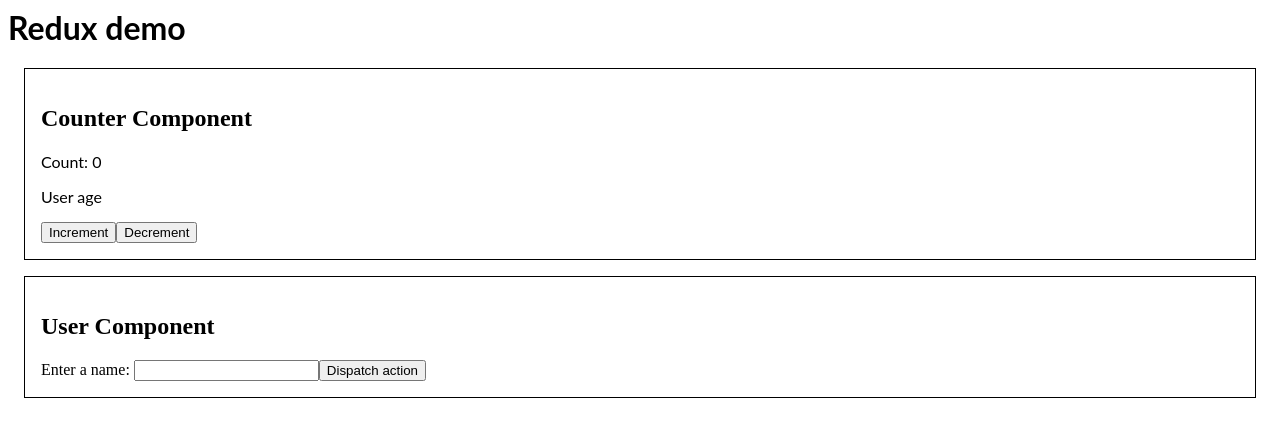
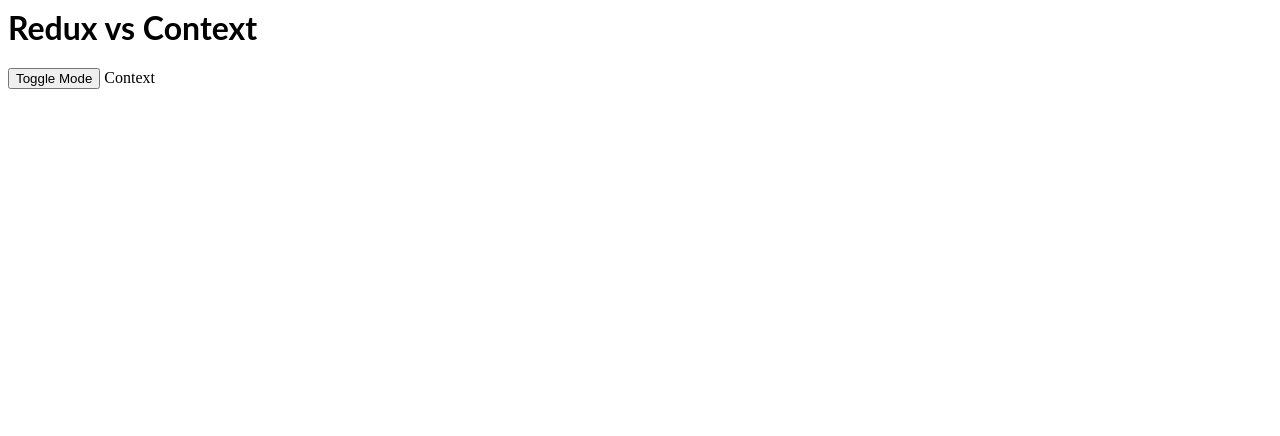
Before and after one commit to achaljain/redux-demo-stackblitz, a React (Create React App) app: page / in a window 1280 px wide. Shown: the top 436 px of the page. Built offline with nearby package versions, Linux system fonts and the light colour scheme.

Commit message:
2 files modified, 5 added, 4 deleted

```diff
--- a/package.json
+++ b/package.json
@@ -6,7 +6,8 @@
     "react": "^17.0.2",
     "react-dom": "^17.0.2",
     "react-redux": "^7.2.1",
-    "redux": "^4.1.1"
+    "redux": "^4.1.1",
+    "smart-context": "^2.1.0"
   },
   "scripts": {
     "start": "react-scripts start",
--- a/src/App.js
+++ b/src/App.js
@@ -1,19 +1,19 @@
-import React from 'react';
-import { Provider } from 'react-redux';
-import configureStore from './store';
-import Counter from './counter';
-import User from './user';
+import React, { useState } from 'react';
+import ReduxApp from './redux';
 
 import './style.css';
 
 export default function App() {
+  const [toggle, setToggle] = useState(false);
+
   return (
-    <Provider store={configureStore()}>
+    <div>
+      <h1>Redux vs Context</h1>
       <div>
-        <h1>Redux demo</h1>
-        <Counter />
-        <User />
+        <button onClick={() => setToggle(!toggle)}>Toggle Mode</button>{' '}
+        <span>{toggle ? 'Redux' : 'Context'}</span>
       </div>
-    </Provider>
+      {toggle ? <ReduxApp /> : <></>}
+    </div>
   );
 }
--- a/src/counter.js
+++ b/src/redux/counter.js
@@ -5,6 +5,7 @@
 const Counter = () => {
   const count = useSelector((state) => state.counter);
   const userAge = useSelector((state) => state.user?.age);
+  // const userAge = user?.age;
 
   const dispatch = useDispatch();
 
--- /dev/null
+++ b/src/redux/index.js
@@ -0,0 +1,17 @@
+import React from 'react';
+import { Provider } from 'react-redux';
+import configureStore from './store';
+import Counter from './counter';
+import User from './user';
+
+export default function Redux() {
+  return (
+    <Provider store={configureStore()}>
+      <div>
+        <h1>Redux demo</h1>
+        <Counter />
+        <User />
+      </div>
+    </Provider>
+  );
+}
```
Also changed, not shown: src/redux/reducers.js (renamed from src/reducers.js), src/redux/store.js (renamed from src/store.js), src/redux/user.js (renamed from src/user.js).
